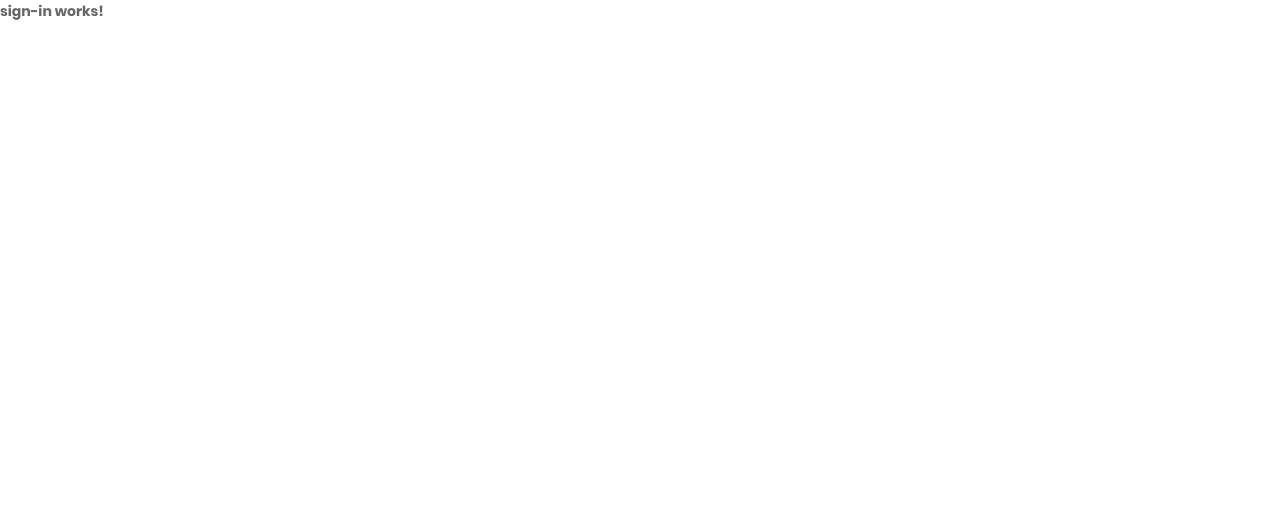
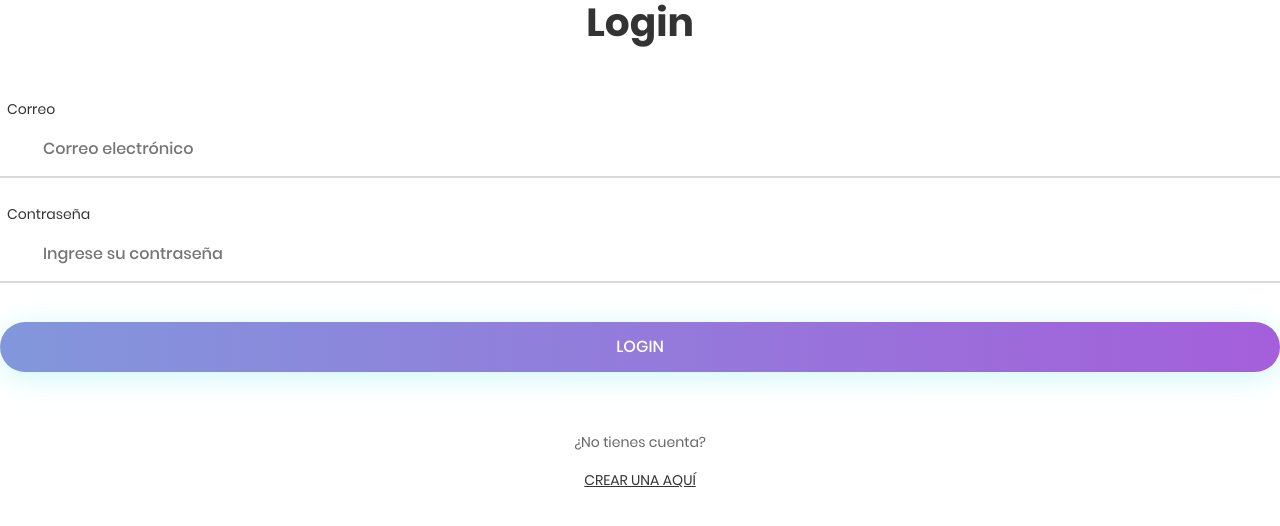
Before and after one commit to D1egoR4mirez1999/auth_frontend, an Angular app: page /auth/sign-in in a window 1280 px wide. Shown: the top 526 px of the page. Built offline with nearby package versions, Linux system fonts and the light colour scheme.

Commit message:
refactor: add layout for sign-in.component

```diff
--- a/src/app/pages/auth/components/sign-in/sign-in.component.html
+++ b/src/app/pages/auth/components/sign-in/sign-in.component.html
@@ -1 +1,39 @@
-<p>sign-in works!</p>
+<form class="login100-form" autocomplete="off">
+
+  <span class="login100-form-title p-b-49">
+    Login
+  </span>
+
+  <div class="wrap-input100 m-b-23">
+    <span class="label-input100">Correo</span>
+    <input class="input100" type="email" placeholder="Correo electrónico">
+    <span class="focus-input100"></span>
+  </div>
+
+  <div class="wrap-input100">
+    <span class="label-input100">Contraseña</span>
+    <input class="input100" type="password" placeholder="Ingrese su contraseña">
+    <span class="focus-input100"></span>
+  </div>
+
+  <div class="text-right p-t-8 p-b-31"></div>
+
+  <div class="container-login100-form-btn">
+    <div class="wrap-login100-form-btn">
+      <div class="login100-form-bgbtn"></div>
+      <button class="login100-form-btn" type="submit">
+        Login
+      </button>
+    </div>
+  </div>
+
+  <div class="flex-col-c p-t-60">
+    <span class="txt1 p-b-17">
+      ¿No tienes cuenta?
+    </span>
+
+    <a routerLink="/auth/sign-up" class="txt2">
+      Crear una aquí
+    </a>
+  </div>
+</form>
--- a/src/app/pages/auth/components/sign-in/sign-in.component.ts
+++ b/src/app/pages/auth/components/sign-in/sign-in.component.ts
@@ -1,8 +1,9 @@
 import { Component } from '@angular/core';
+import { RouterModule } from '@angular/router';
 
 @Component({
   selector: 'app-sign-in',
-  imports: [],
+  imports: [RouterModule],
   templateUrl: './sign-in.component.html',
   styleUrl: './sign-in.component.css'
 })
```
